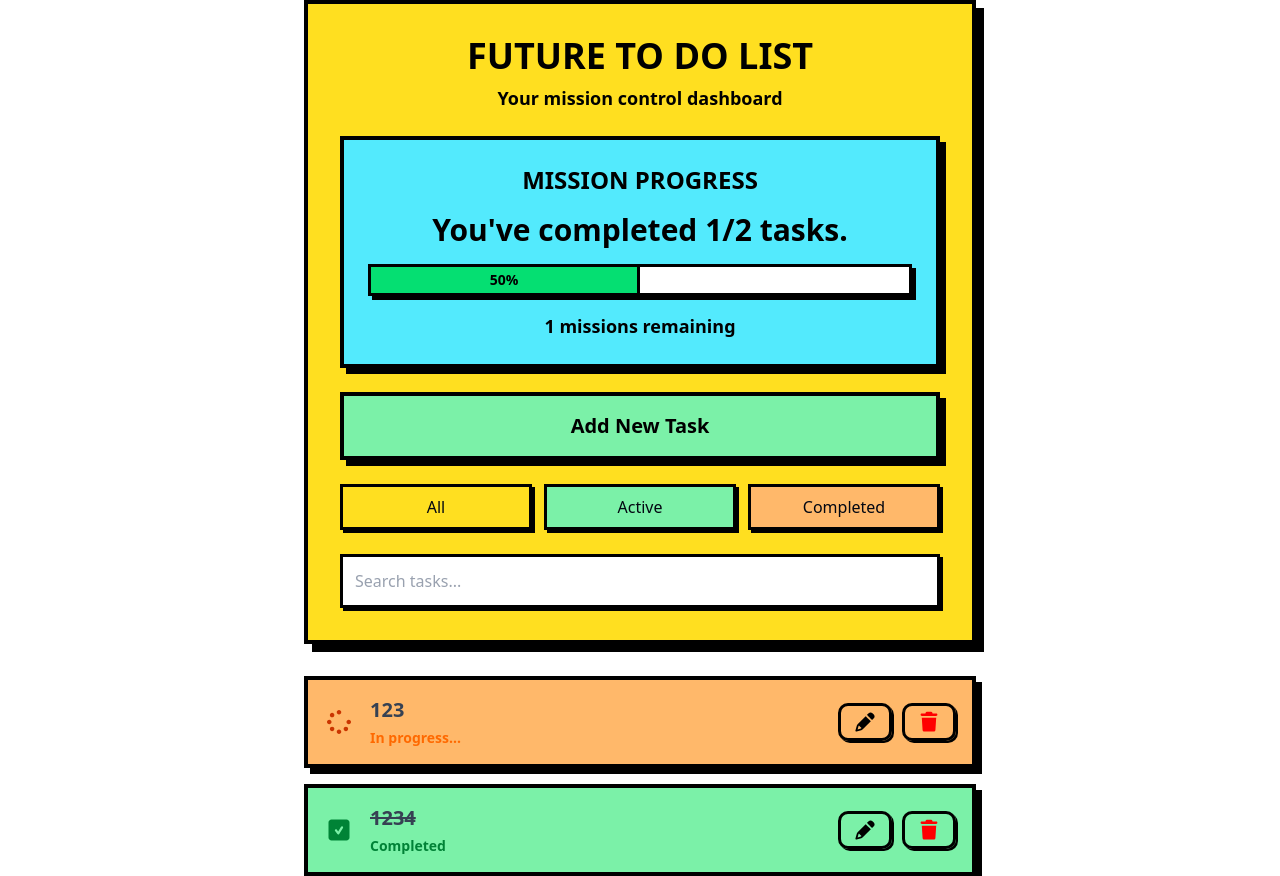
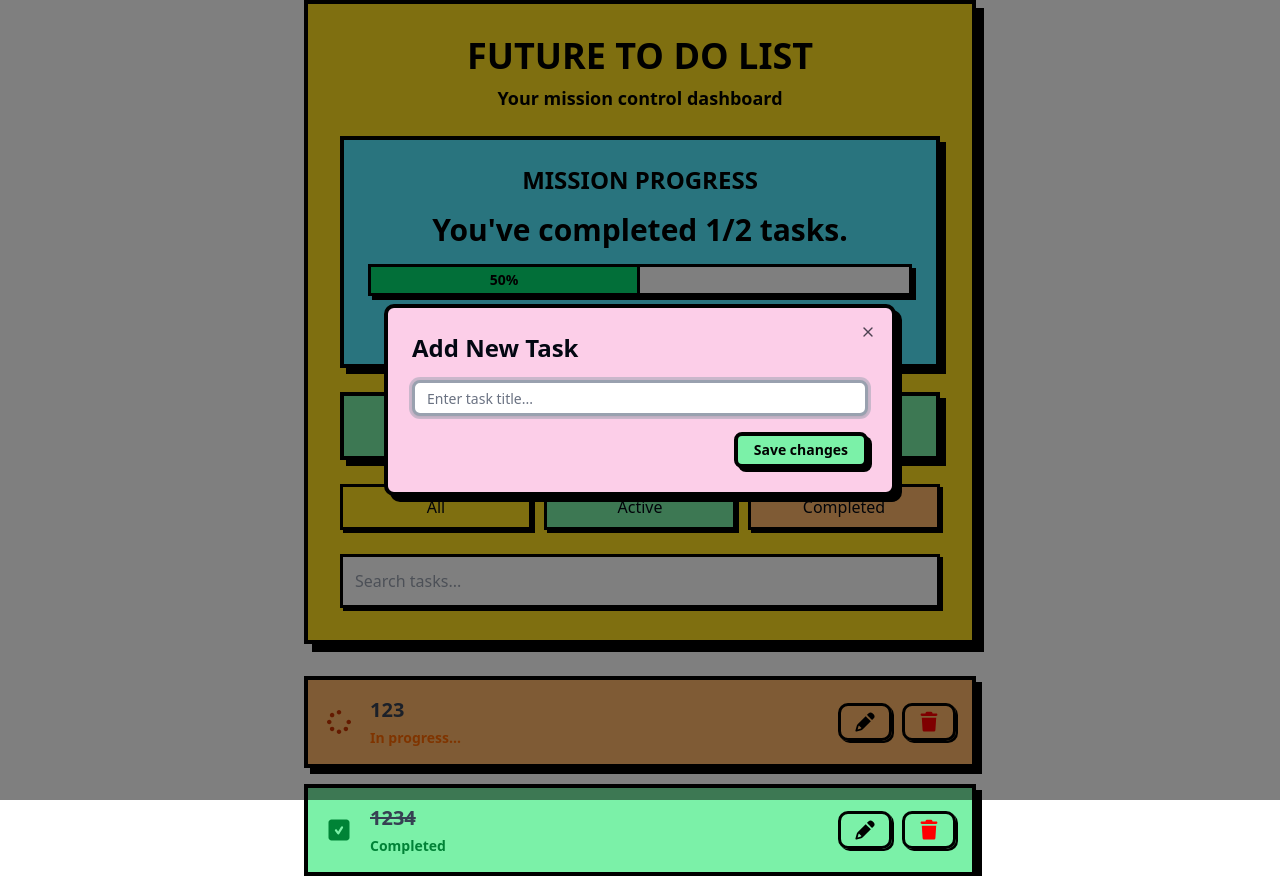
Before and after one commit to anh26tran11/TODOLIST, a React (Vite) app: page / in a window 1280 px wide. Both pictures are taken after typing "Sample" into the empty fields and a click on the button "Add New Task". Built offline with nearby package versions, Linux system fonts and the light colour scheme.

Commit message:
Add TodoDialog component and integrate with App for task creation

```diff
--- a/src/App.jsx
+++ b/src/App.jsx
@@ -3,6 +3,7 @@ import reactLogo from "./assets/react.svg";
 import viteLogo from "/vite.svg";
 import TodoHeader from "./components/TodoHeader";
 import TodoItem from "./components/TodoItem";
+import TodoDialog from "./components/TodoDialog";
 function App() {
   const [listItem, setListItem] = useState([
     {
@@ -16,6 +17,7 @@ function App() {
       isCompleted: true,
     },
   ]);
+  const [showDialog, setShowDialog] = useState(false);
   const handleDelete = (id) => {
     setListItem(listItem.filter((item) => item.id !== id));
   };
@@ -52,7 +54,12 @@ function App() {
           data-state="closed"
           data-slot="dialog-trigger"
         >
-          <p class="text-xl font-black text-black">Add New Task</p>
+          <p
+            onClick={() => setShowDialog(true)}
+            class="text-xl font-black text-black"
+          >
+            Add New Task
+          </p>
         </button>
         <div class="flex gap-3 mt-6">
           <button class="px-4 w-full py-2 border-3 border-black hover:translate-x-1 hover:translate-y-1 hover:shadow-[4px_4px_0px_0px_rgba(0,0,0,1)] transition-all duration-200 shadow-[3px_3px_0px_#000] bg-yellow-300">
@@ -79,6 +86,7 @@ function App() {
         handleDelete={handleDelete}
         handleStatus={handleStatus}
       />
+      <TodoDialog open={showDialog} onOpenChange={setShowDialog} />
     </div>
   );
 }
--- a/src/components/TodoDialog/index.jsx
+++ b/src/components/TodoDialog/index.jsx
@@ -1,75 +1,42 @@
-import React, { useState } from "react";
-import { X } from "lucide-react";
+import { Button } from "@/components/ui/button";
+import {
+  Dialog,
+  DialogClose,
+  DialogContent,
+  DialogDescription,
+  DialogFooter,
+  DialogHeader,
+  DialogTitle,
+  DialogTrigger,
+} from "@/components/ui/dialog";
+import { Input } from "@/components/ui/input";
 
-const TodoDialog = () => {
-  const [isOpen, setIsOpen] = useState(true);
-  const [taskTitle, setTaskTitle] = useState("");
-
-  const handleSave = () => {
-    if (taskTitle.trim()) {
-      console.log("Saving task:", taskTitle);
-      setTaskTitle("");
-      setIsOpen(false);
-    }
-  };
-
-  const handleClose = () => {
-    setIsOpen(false);
-  };
-
-  if (!isOpen) {
-    return (
-      <button
-        onClick={() => setIsOpen(true)}
-        className="border-4 border-black shadow-[4px_4px_0px_#000] bg-blue-300 px-6 py-3 font-bold hover:translate-x-1 hover:translate-y-1 hover:shadow-[2px_2px_0px_#000] transition-all duration-200 rounded-md"
-      >
-        Add New Task
-      </button>
-    );
-  }
-
+export default function TodoDialog({ open, onOpenChange }) {
   return (
-    <div className="fixed inset-0 z-50 flex items-center justify-center bg-black/50 p-4">
-      <div
-        role="dialog"
-        aria-labelledby="dialog-title"
-        className="fixed top-[50%] left-[50%] z-50 grid w-full max-w-[calc(100%-2rem)] translate-x-[-50%] translate-y-[-50%] gap-4 rounded-lg p-6 sm:max-w-lg border-4 border-black shadow-[6px_6px_0px_#000] bg-pink-200 animate-in fade-in-0 zoom-in-95 duration-200"
-      >
-        <div className="flex flex-col gap-2 text-center sm:text-left">
-          <h2 id="dialog-title" className="text-2xl font-bold">
-            Add New Task
-          </h2>
+    <Dialog open={open} onOpenChange={onOpenChange}>
+      <DialogContent className="fixed top-[50%] left-[50%] z-50 grid w-full max-w-[calc(100%-2rem)] translate-x-[-50%] translate-y-[-50%] gap-4 rounded-lg p-6 sm:max-w-lg border-4 border-black shadow-[6px_6px_0px_#000] bg-pink-200 animate-in fade-in-0 zoom-in-95 duration-200">
+        <DialogHeader className="flex flex-col gap-2 text-center sm:text-left">
+          <DialogTitle className="text-2xl font-bold">Add New Task</DialogTitle>
+        </DialogHeader>
+        <div className="grid gap-4">
+          <div className="grid gap-3">
+            <Input
+              id="name-1"
+              name="name"
+              placeholder="Enter task title..."
+              className=" flex h-9 w-full rounded-md bg-white px-3 py-1 text-base shadow-sm transition-shadow outline-none border-3 border-black placeholder:text-gray-500 focus:ring-2 focus:ring-black"
+            />
+          </div>
         </div>
-
-        <input
-          className="flex h-9 w-full rounded-md bg-white px-3 py-1 text-base shadow-sm transition-shadow outline-none border-3 border-black placeholder:text-gray-500 focus:ring-2 focus:ring-black"
-          placeholder="Enter task title..."
-          value={taskTitle}
-          onChange={(e) => setTaskTitle(e.target.value)}
-          onKeyDown={(e) => e.key === "Enter" && handleSave()}
-        />
-
-        <div className="flex flex-col-reverse gap-2 sm:flex-row sm:justify-end">
-          <button
-            onClick={handleSave}
-            disabled={!taskTitle.trim()}
+        <DialogFooter className="flex flex-col-reverse gap-2 sm:flex-row sm:justify-end">
+          <Button
             className="inline-flex items-center justify-center gap-2 whitespace-nowrap rounded-md text-sm disabled:opacity-50 h-9 px-4 py-2 border-4 border-black shadow-[4px_4px_0px_#000] bg-green-300 text-black font-bold hover:translate-x-1 hover:translate-y-1 hover:shadow-[2px_2px_0px_#000] transition-all duration-200 disabled:hover:translate-x-0 disabled:hover:translate-y-0 disabled:hover:shadow-[4px_4px_0px_#000]"
+            type="submit"
           >
-            Save Task
-          </button>
-        </div>
-
-        <button
-          type="button"
-          onClick={handleClose}
-          className="absolute top-4 right-4 rounded-sm opacity-70 hover:opacity-100 transition-opacity focus:ring-2 focus:ring-black focus:ring-offset-2 focus:outline-none"
-        >
-          <X className="h-4 w-4" />
-          <span className="sr-only">Close</span>
-        </button>
-      </div>
-    </div>
+            Save changes
+          </Button>
+        </DialogFooter>
+      </DialogContent>
+    </Dialog>
   );
-};
-
-export default TodoDialog;
+}
--- /dev/null
+++ b/src/components/ui/input.jsx
@@ -0,0 +1,24 @@
+import * as React from "react"
+
+import { cn } from "@/lib/utils"
+
+function Input({
+  className,
+  type,
+  ...props
+}) {
+  return (
+    <input
+      type={type}
+      data-slot="input"
+      className={cn(
+        "file:text-foreground placeholder:text-muted-foreground selection:bg-primary selection:text-primary-foreground dark:bg-input/30 border-input h-9 w-full min-w-0 rounded-md border bg-transparent px-3 py-1 text-base shadow-xs transition-[color,box-shadow] outline-none file:inline-flex file:h-7 file:border-0 file:bg-transparent file:text-sm file:font-medium disabled:pointer-events-none disabled:cursor-not-allowed disabled:opacity-50 md:text-sm",
+        "focus-visible:border-ring focus-visible:ring-ring/50 focus-visible:ring-[3px]",
+        "aria-invalid:ring-destructive/20 dark:aria-invalid:ring-destructive/40 aria-invalid:border-destructive",
+        className
+      )}
+      {...props} />
+  );
+}
+
+export { Input }
```
